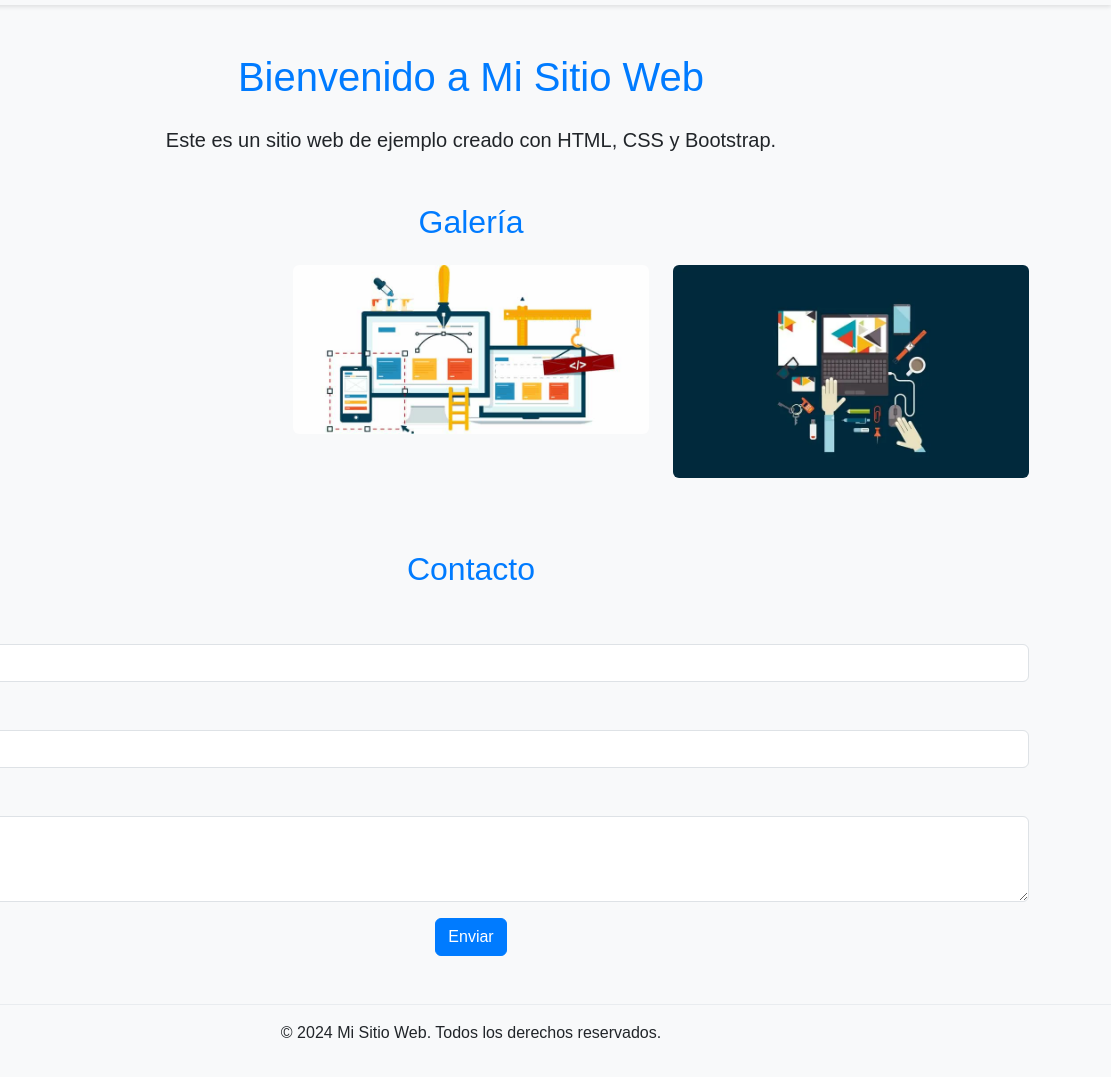
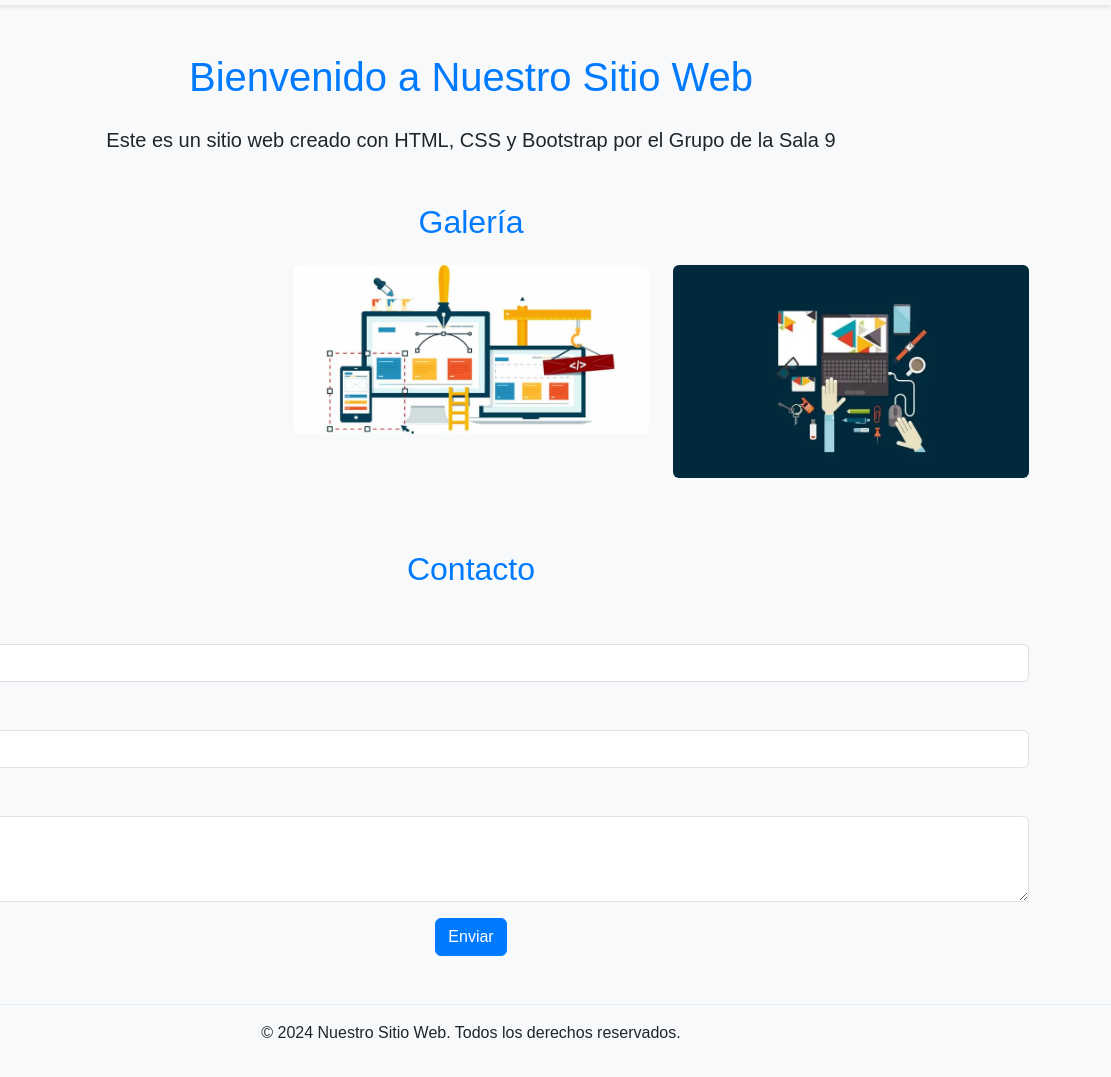
Before and after one commit to JuanSystem051/Proyecto_FrontEnd, a plain HTML site: page index.html in a window 1280 px wide. Shown: the part 51-1128 px from the top of the page, 169-1280 px from the left. Drawn offline with nearby package versions, Linux system fonts and the light colour scheme.

Commit message:
Add files via upload

```diff
--- a/index.html
+++ b/index.html
@@ -135,8 +135,8 @@
 
   <!-- Sección de inicio -->
   <section id="inicio" class="container mt-5">
-    <h1 class="text-center mb-4">Bienvenido a Mi Sitio Web</h1>
-    <p class="lead text-center">Este es un sitio web de ejemplo creado con HTML, CSS y Bootstrap.</p>
+    <h1 class="text-center mb-4">Bienvenido a Nuestro Sitio Web</h1>
+    <p class="lead text-center">Este es un sitio web creado con HTML, CSS y Bootstrap por el Grupo de la Sala 9</p>
   </section>
 
   <!-- Galería de imágenes -->
@@ -179,7 +179,7 @@
 
   <!-- Footer -->
   <footer class="bg-light text-center py-3 mt-5">
-    <p>&copy; 2024 Mi Sitio Web. Todos los derechos reservados.</p>
+    <p>&copy; 2024 Nuestro Sitio Web. Todos los derechos reservados.</p>
   </footer>
 
   <!-- Vincular JS de Bootstrap -->
```
